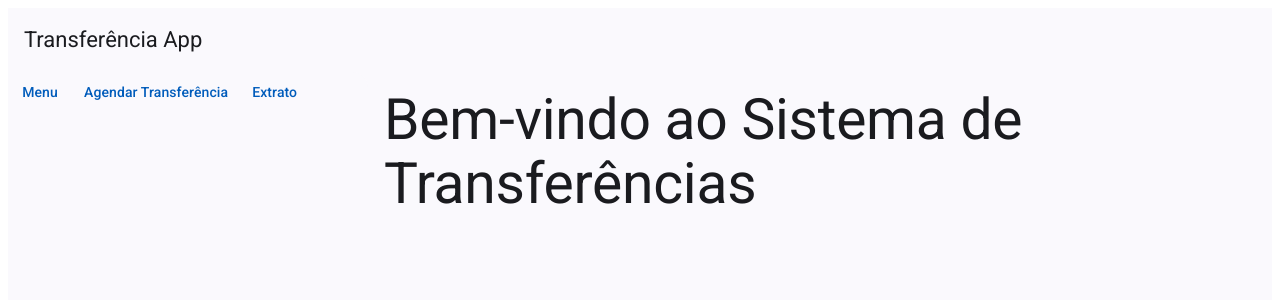
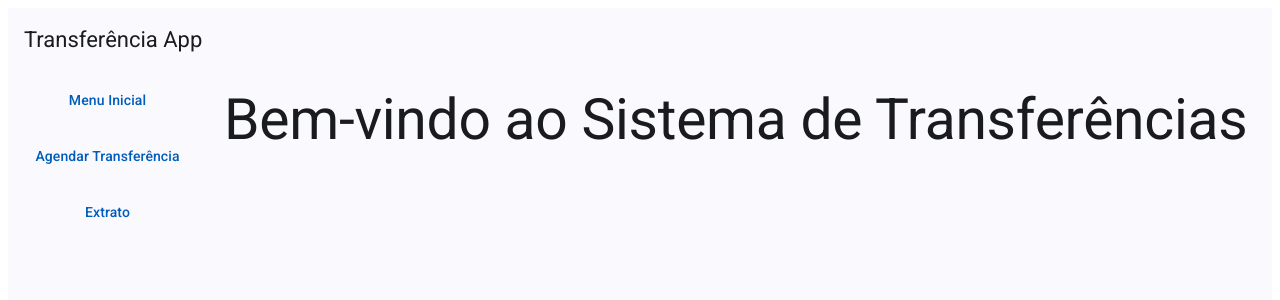
Before and after one commit to Igorino/transferencia-app, an Angular app: page / in a window 1280 px wide. Shown: the top 300 px of the page. Built offline with nearby package versions, Linux system fonts and the light colour scheme.

Commit message:
Melhorado o side bar, removido botões de voltar para o menu dos components.

```diff
--- a/src/app/app.component.scss
+++ b/src/app/app.component.scss
@@ -0,0 +1,17 @@
+/* app.component.scss */
+
+mat-sidenav {
+    display: flex;
+    flex-direction: column;
+    width: 200px; /* Ajuste a largura conforme necessário */
+  }
+
+  mat-sidenav button {
+    margin: 8px 0; /* Adiciona um espaço entre os botões */
+    width: 100%; /* Faz com que os botões ocupem toda a largura do sidenav */
+  }
+
+  mat-sidenav-content {
+    display: flex;
+    flex-direction: column;
+  }
--- a/src/app/app.component.ts
+++ b/src/app/app.component.ts
@@ -13,9 +13,9 @@ import { CommonModule } from '@angular/common';
     </mat-toolbar>
     <mat-sidenav-container>
       <mat-sidenav mode="side" opened>
-      <button mat-button (click)="navegarPara('/')">Menu</button>
-      <button mat-button (click)="navegarPara('/agendar')">Agendar Transferência</button>
-      <button mat-button (click)="navegarPara('/extrato')">Extrato</button>
+        <button mat-button (click)="navegarPara('/')">Menu Inicial</button>
+        <button mat-button (click)="navegarPara('/agendar')">Agendar Transferência</button>
+        <button mat-button (click)="navegarPara('/extrato')">Extrato</button>
       </mat-sidenav>
       <mat-sidenav-content>
         <router-outlet></router-outlet>
@@ -28,7 +28,9 @@ import { CommonModule } from '@angular/common';
     MatToolbarModule,
     MatSidenavModule,
     MatButtonModule,
-    CommonModule]
+    CommonModule
+  ],
+  styleUrls: ['./app.component.scss'] // Adicione esta linha se o estilo estiver em um arquivo separado
 })
 export class AppComponent {
   title = 'Transferência App';
--- a/src/app/transferencia-agendar/transferencia-agendar.component.html
+++ b/src/app/transferencia-agendar/transferencia-agendar.component.html
@@ -1,6 +1,5 @@
 <!-- transferencia-agendar.component.html -->
 <div class="container">
-  <button mat-raised-button color="primary" (click)="navegarParaMenu()">Voltar para Menu</button>
   <h2>Agendar Transferência</h2>
   <form (ngSubmit)="agendarTransferencia()" #transferenciaForm="ngForm">
     <mat-form-field appearance="fill">
--- a/src/app/transferencia-extrato/transferencia-extrato.component.html
+++ b/src/app/transferencia-extrato/transferencia-extrato.component.html
@@ -1,6 +1,5 @@
 <!-- transferencia-extrato.component.html -->
 <div class="container">
-  <button mat-raised-button color="primary" (click)="navegarParaMenu()">Voltar para Menu</button>
   <h2>Extrato de Transferências</h2>
   <mat-list>
     <mat-list-item *ngFor="let transferencia of transferencias">
```
